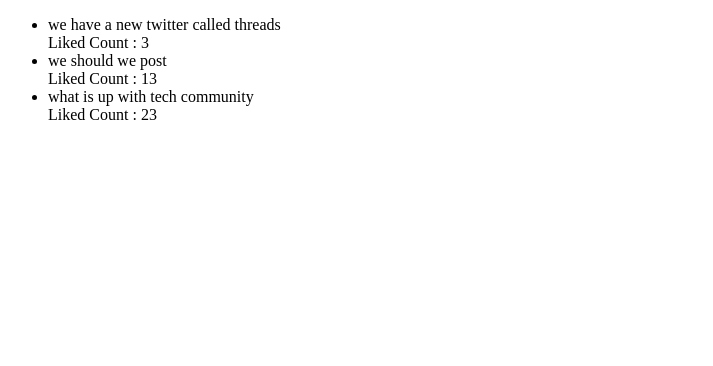
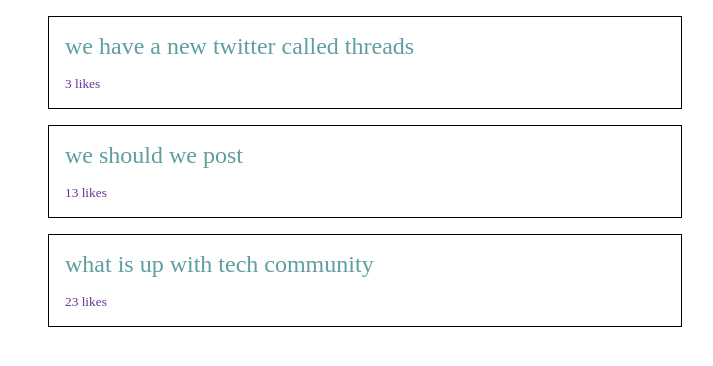
Before and after one commit to amitrahul/Twitter_app_react, a React (Vite) app: page / in a window 1280 px wide. Shown: the top 366 px of the page, without its empty margins (0-713 px from the left). Built offline with nearby package versions, Linux system fonts and the light colour scheme.

Commit message:
implemet css of components

```diff
--- /dev/null
+++ b/src/Css/Tweet.css
@@ -0,0 +1,17 @@
+.tweet-wrapper {
+  border: 1px solid black;
+  padding: 1rem;
+  width: 600px;
+}
+
+.tweet-liked {
+  font-size: smaller;
+  color: rebeccapurple;
+}
+
+.tweet-content {
+  margin-bottom: 1rem;
+  font-size: x-large;
+  font-weight: 500;
+  color: cadetblue;
+}
--- /dev/null
+++ b/src/Css/TweetList.css
@@ -0,0 +1,7 @@
+.tweetList_wrapper {
+  list-style: none;
+}
+
+.tweet_wrapper {
+  margin-bottom: 1rem;
+}
--- a/src/components/Tweet.jsx
+++ b/src/components/Tweet.jsx
@@ -1,8 +1,9 @@
+import "../Css/Tweet.css";
 const Tweet = ({ tweetContent, likedCount }) => {
   return (
-    <div>
-      <span>{tweetContent}</span>
-      <div>Liked Count : {likedCount}</div>
+    <div className="tweet-wrapper">
+      <div className="tweet-content">{tweetContent}</div>
+      <div className="tweet-liked"> {likedCount} likes</div>
     </div>
   );
 };
--- a/src/components/TweetList.jsx
+++ b/src/components/TweetList.jsx
@@ -1,11 +1,12 @@
 import Tweet from "./Tweet";
+import "../Css/TweetList.css";
 
 const TweetList = ({ tweets }) => {
   return (
-    <ul>
+    <ul className="tweetList_wrapper">
       {tweets?.map((tweet, id) => {
         return (
-          <li key={id}>
+          <li key={id} className="tweet_wrapper">
             <Tweet
               tweetContent={tweet?.content}
               likedCount={tweet?.likedCounts}
```
